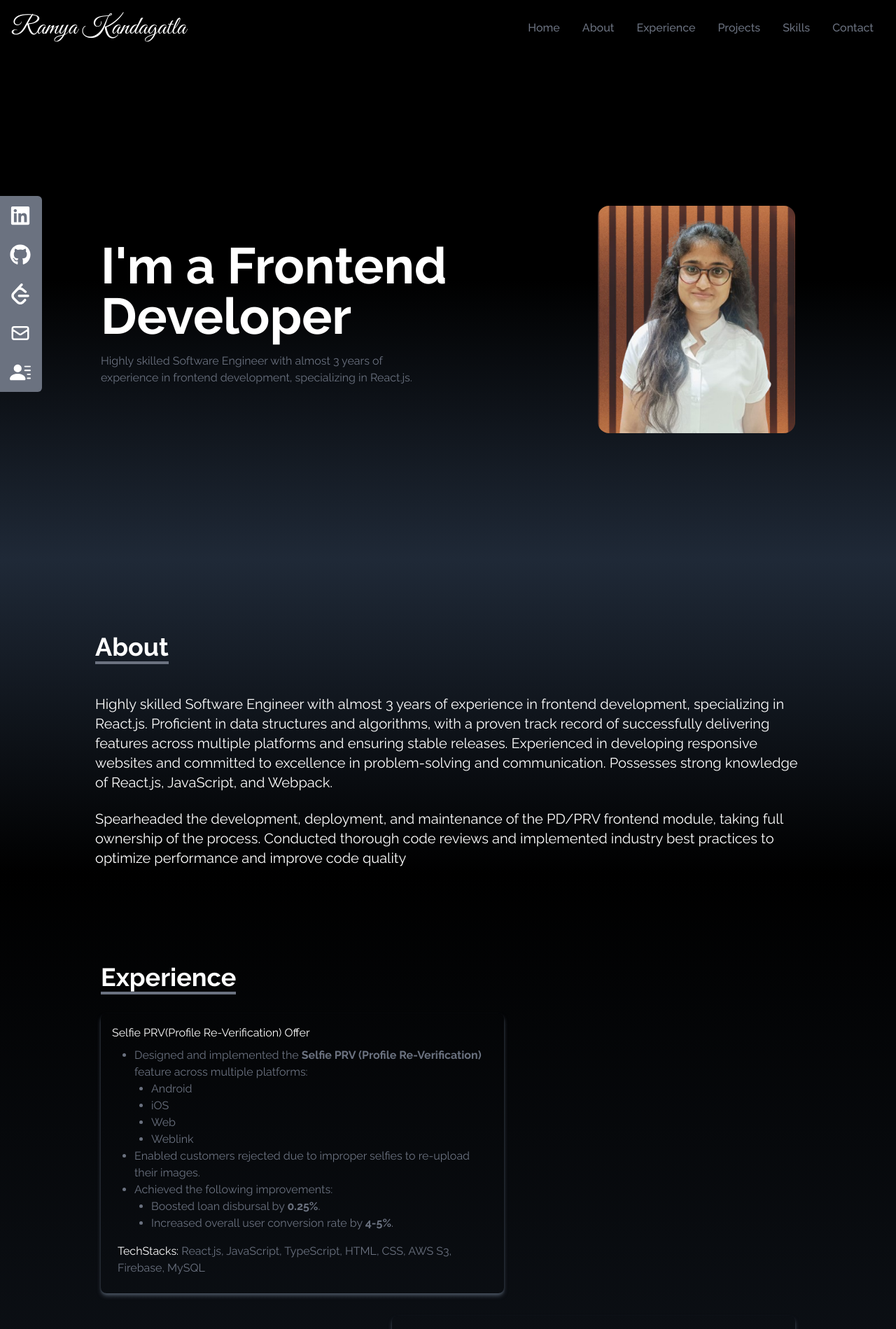
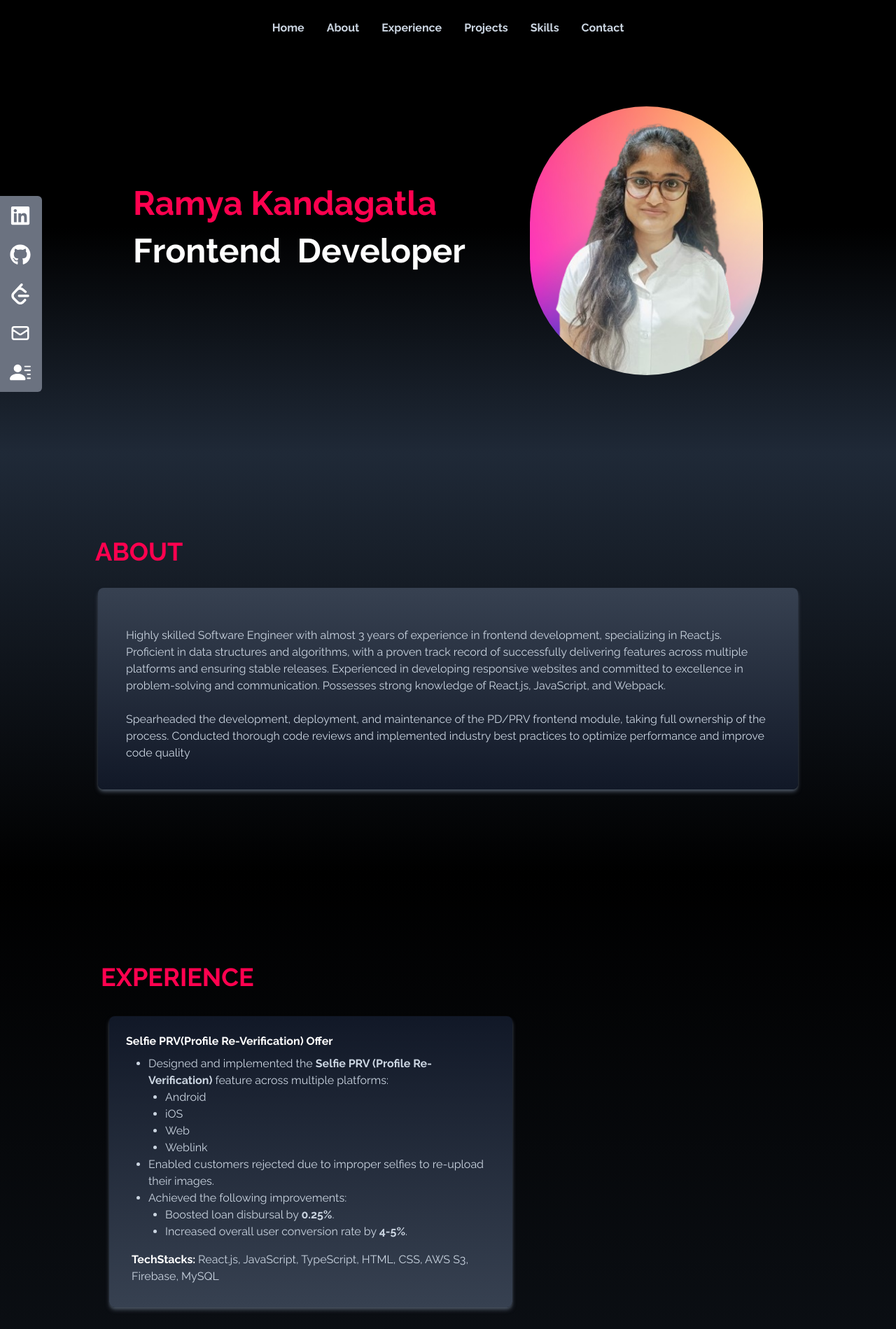
Before and after one commit to RamyaKandagatla/Portfolio, a React (Create React App) app: page / in a window 1280 px wide. Shown: the top 1899 px of the page at 70% size. Built offline with nearby package versions, Linux system fonts and the light colour scheme.

Commit message:
changes done

```diff
--- a/src/components/About.jsx
+++ b/src/components/About.jsx
@@ -4,15 +4,16 @@ const About = () => {
   return (
     <div
       name="about"
-      className="w-full bg-gradient-to-b from-gray-800 to-black text-white pt-24"
+      className="w-full bg-gradient-to-b from-gray-800 to-black text-white py-28"
     >
-      <div className="max-w-screen-lg p-2 mx-auto flex flex-col justify-center w-full h-full">
+      <div className="max-w-screen-lg p-2 mx-auto flex flex-col justify-between">
         <div className="pb-8">
-          <p className="text-4xl font-bold inline border-b-4 border-gray-500">
-            About
+          <p className="text-4xl font-bold inline text-[rgb(255,1,79)] opacity-100">
+            ABOUT
           </p>
         </div>
-        <p className="text-xl mt-4">
+        <div className="text-slate-300 bg-gradient-to-b from-gray-700 to-gray-900 text-md shadow-md shadow-gray-600 rounded-lg p-10 mx-1">
+          <p className="mt-4">
             Highly skilled Software Engineer with almost 3 years of experience in
             frontend development, specializing in React.js. Proficient in data
             structures and algorithms, with a proven track record of successfully
@@ -22,13 +23,14 @@ const About = () => {
             knowledge of React.js, JavaScript, and Webpack.
           </p>
           <br />
-        <p className="text-xl">
+          <p>
             Spearheaded the development, deployment, and maintenance of the PD/PRV frontend module,
             taking full ownership of the process. Conducted thorough code reviews and implemented
             industry best practices to optimize performance and improve code quality
           </p>
         </div>
       </div>
+    </div>
   );
 };
 
--- a/src/components/Contact.jsx
+++ b/src/components/Contact.jsx
@@ -4,12 +4,12 @@ const Contact = () => {
   return (
     <div
       name="contact"
-      className="w-full h-screen bg-gradient-to-b from-gray-800 to-black p-4 text-white pt-20 pb-20"
+      className="w-full bg-gradient-to-b from-gray-800 to-black p-4 text-white py-28"
     >
-      <div className="flex flex-col p-4 justify-center max-w-screen-lg mx-auto h-full">
+      <div className="flex flex-col p-4 justify-center max-w-screen-lg mx-auto">
         <div className="pb-8">
-          <p className="text-4xl font-bold inline border-b-4 border-gray-500">
-            Contact
+          <p className="text-4xl font-bold inline text-[rgb(255,1,79)] opacity-100">
+            CONTACT
           </p>
           <p className="py-6">Submit the form below to get in touch with me</p>
         </div>
@@ -40,7 +40,7 @@ const Contact = () => {
             />
 
             <button
-              className="text-white bg-gradient-to-b from-cyan-500 to-blue-500 px-6 py-3 my-8 mx-auto
+              className="text-white font-bold bg-[rgb(255,1,79)] opacity-100 px-6 py-3 my-8 mx-auto
             flex items-center rounded-md hover:scale-110 duration-300"
             >
               Let's talk
--- a/src/components/Experience.jsx
+++ b/src/components/Experience.jsx
@@ -63,8 +63,8 @@ const Experience = () => {
 					</li>
 					<li>Achieved the following outcomes:
 						<ol className="list-disc ml-6">
-							<li>35% reduction in page load time.</li>
-							<li>15% increase in user retention.</li>
+							<li><strong>35% reduction</strong> in page load time.</li>
+							<li><strong>15% increase</strong> in user retention.</li>
 							<li>Delivered a smoother and more efficient user experience.</li>
 						</ol>
 					</li>
@@ -96,18 +96,18 @@ const Experience = () => {
     <div name='experience'
 		className="w-full bg-gradient-to-b from-black to-gray-800 text-white py-28"
 		>
-			<div className="max-w-screen-lg p-4 mx-auto flex flex-col justify-center w-full h-full">
+			<div className="max-w-screen-lg p-4 mx-auto flex flex-col justify-center">
 				<div className="pb-8">
-					<p className="text-4xl font-bold inline border-b-4 border-gray-500">Experience</p>
+					<p className="text-4xl font-bold inline text-[rgb(255,1,79)] opacity-100">EXPERIENCE</p>
 				</div>
 
 
-        <div className="grid gap-8">
+        <div className="grid gap-8 my-1 mx-3">
           {projects.map(({ id, title, description, techStacks, style }) => (
-            <div key={id} className={`shadow-md shadow-gray-600 rounded-lg w-full max-w-md md:max-w-lg lg:max-w-xl p-4 ${style} hover:scale-105 duration-500`}>
-              <h3>{title}</h3>
-							<p className='text-gray-500 p-2'>{description}</p>
-							<p className='p-2'>TechStacks: <span className='text-gray-500'>{techStacks}</span></p>
+            <div key={id} className={`text-slate-300 bg-gradient-to-b from-gray-900 to-gray-700 shadow-md shadow-gray-600 rounded-lg w-full max-w-md md:max-w-lg lg:max-w-xl p-6 ${style} hover:scale-105 duration-500`}>
+              <h3 className='text-white font-bold'>{title}</h3>
+							<p className='p-2'>{description}</p>
+							<p className='p-2'><span className='text-white font-bold'>TechStacks: </span><span>{techStacks}</span></p>
             </div>
           ))}
         </div>
--- a/src/components/Home.jsx
+++ b/src/components/Home.jsx
@@ -6,10 +6,9 @@ import { FaGithub, FaLinkedin } from "react-icons/fa";
 import { HiOutlineMail } from "react-icons/hi";
 import { BsFillPersonLinesFill } from "react-icons/bs";
 import { SiLeetcode } from "react-icons/si";
-
+import WordByWordText from "./WordByWordText";
 
 const Home = () => {
-
   const links = [
     {
       id: 1,
@@ -19,7 +18,7 @@ const Home = () => {
         </>
       ),
       href: "https://www.linkedin.com/in/ramyakandagatla/",
-        style: "text-blue-600 hover:text-blue-800"
+      style: "text-blue-600 hover:text-blue-800",
     },
     {
       id: 2,
@@ -29,7 +28,7 @@ const Home = () => {
         </>
       ),
       href: "https://github.com/RamyaKandagatla",
-        style: "text-gray-400 hover:text-gray-300"
+      style: "text-gray-400 hover:text-gray-300",
     },
     {
       id: 3,
@@ -39,7 +38,7 @@ const Home = () => {
         </>
       ),
       href: "https://leetcode.com/u/Kandagatla_Ramya/",
-        style: "text-green-500 hover:text-green-700"
+      style: "text-green-500 hover:text-green-700",
     },
     {
       id: 4,
@@ -49,7 +48,7 @@ const Home = () => {
         </>
       ),
       href: "mailto:kandagatlaramya5@gmail.com",
-        style: "text-yellow-600 hover:text-yellow-800"
+      style: "text-yellow-600 hover:text-yellow-800",
     },
     {
       id: 5,
@@ -60,28 +59,33 @@ const Home = () => {
       ),
       href: "/Ramya_Kandagatla_Resume.pdf",
       download: true,
-        style: "text-red-500 hover:text-red-700"
+      style: "text-red-500 hover:text-red-700",
     },
   ];
 
   return (
     <div
       name="home"
-      className="h-screen w-full bg-gradient-to-b from-black via-black to-gray-800 pt-28"
+      className="w-full bg-gradient-to-b from-black via-black to-gray-800 py-28"
     >
-      <div className="max-w-screen-lg mx-auto flex flex-col items-center justify-center h-full px-4 md:flex-row">
-        <div className="flex flex-col justify-center h-full">
-          <h2 className="text-4xl sm:text-7xl font-bold text-white">
-            I'm a Frontend Developer
+      <div className="max-w-screen-lg mx-auto flex flex-col items-center justify-around px-4 md:flex-row">
+        <div className="flex flex-col justify-center space-y-5">
+          <h2 className="text-3xl sm:text-5xl font-bold text-[rgb(255,1,79)] opacity-100">
+            Ramya Kandagatla
           </h2>
-          <p className="text-gray-500 py-4 max-w-md">
-            Highly skilled Software Engineer with almost 3 years of experience
-            in frontend development, specializing in React.js.
-          </p>
-
-          <div className="flex xl:hidden justify-start space-x-6 py-6">
-            {links.map(({ id, child, href, download, style }) => (
-              <a key={id} href={href} target="_blank" rel="noopener noreferrer" download={download} className={`duration-300 hover:scale-125 text-white`}>
+          <h2 className="text-3xl sm:text-5xl font-bold text-white">
+            <WordByWordText />
+          </h2>
+          <div className="flex xl:hidden justify-center space-x-6 py-6">
+            {links.map(({ id, child, href, download }) => (
+              <a
+                key={id}
+                href={href}
+                target="_blank"
+                rel="noopener noreferrer"
+                download={download}
+                className={`duration-300 hover:scale-125 text-white`}
+              >
                 {child}
               </a>
             ))}
@@ -101,12 +105,11 @@ const Home = () => {
             </Link>
           </div> */}
         </div>
-
-        <div>
+        <div className="md:mt-10">
           <img
             src={myPhoto}
             alt="profile"
-            className="rounded-2xl mx-auto w-2/3 md:w-full"
+            className="rounded-full mx-auto md:w-full h-96 md:object-cover"
           />
         </div>
       </div>
--- a/src/components/NavBar.jsx
+++ b/src/components/NavBar.jsx
@@ -33,14 +33,14 @@ const NavBar = () => {
   ];
 
   return (
-    <div className="flex justify-between items-center w-full h-20 px-4 text-white bg-black fixed z-10">
-      <h1 className="text-4xl font-signature">Ramya Kandagatla</h1>
+    <div className="flex justify-end md:justify-around items-center w-full h-20 px-2 text-white bg-black fixed z-10">
+      {/* <h1 className="text-4xl font-signature">Ramya Kandagatla</h1> */}
 
       <ul className="hidden md:flex">
         {navLinks.map(({ id, title }) => (
           <li
             key={id}
-            className="px-4 cursor-pointer font-medium text-gray-500 hover:scale-105 duration-200 capitalize"
+            className="px-4 cursor-pointer font-large text-slate-300 hover:scale-105 hover:text-[rgb(255,1,79)] opacity-100 font-bold duration-200 capitalize"
           >
             <Link to={title} smooth duration={500}>
               {title}
--- a/src/components/Skills.jsx
+++ b/src/components/Skills.jsx
@@ -85,10 +85,10 @@ const Skills = () => {
       name="skills"
       className="bg-gradient-to-b from-black to-gray-800 w-full py-32"
     >
-      <div className="max-w-screen-lg mx-auto p-4 flex flex-col justify-center w-full h-full text-white">
+      <div className="max-w-screen-lg mx-auto p-4 flex flex-col justify-center text-white">
         <div>
-          <p className="text-4xl font-bold border-b-4 border-gray-500 p-2 inline">
-            Skills
+          <p className="text-4xl font-bold text-[rgb(255,1,79)] opacity-100 p-2 inline">
+            SKILLS
           </p>
           <p className="py-6">These are the technologies I've worked with</p>
         </div>
--- /dev/null
+++ b/src/components/WordByWordText.jsx
@@ -0,0 +1,20 @@
+import React from "react";
+
+const WordByWordText = () => {
+  const text = 'Frontend  Developer'
+  return (
+    <div className="flex flex-wrap w-full break-words">
+      {text.split("").map((char, index) => (
+        <div
+          key={index}
+          className="break-words opacity-0 animate-fade-in"
+          style={{ animationDelay: `${index * 0.1}s` }}
+        >
+          {char === " " ? "\u00A0" : char}
+        </div>
+      ))}
+    </div>
+  );
+};
+
+export default WordByWordText;
--- a/tailwind.config.js
+++ b/tailwind.config.js
@@ -4,7 +4,17 @@ module.exports = {
     "./src/**/*.{js,jsx,ts,tsx}",
   ],
   theme: {
-    extend: {},
+    extend: {
+      keyframes: {
+        'fade-in': {
+          '0%': { opacity: 0, transform: 'translateY(10px)' },
+          '100%': { opacity: 1, transform: 'translateY(0)' },
+        },
+      },
+      animation: {
+        'fade-in': 'fade-in 0.5s ease-in-out forwards',
+      },
+    },
     fontFamily: {
       signature: ["Great Vibes"],
     },
```
Also changed, not shown: src/components/Projects.jsx (+19 -19 lines), src/assets/myPhoto.png. Lines whose indentation alone changed are shown as unchanged.
